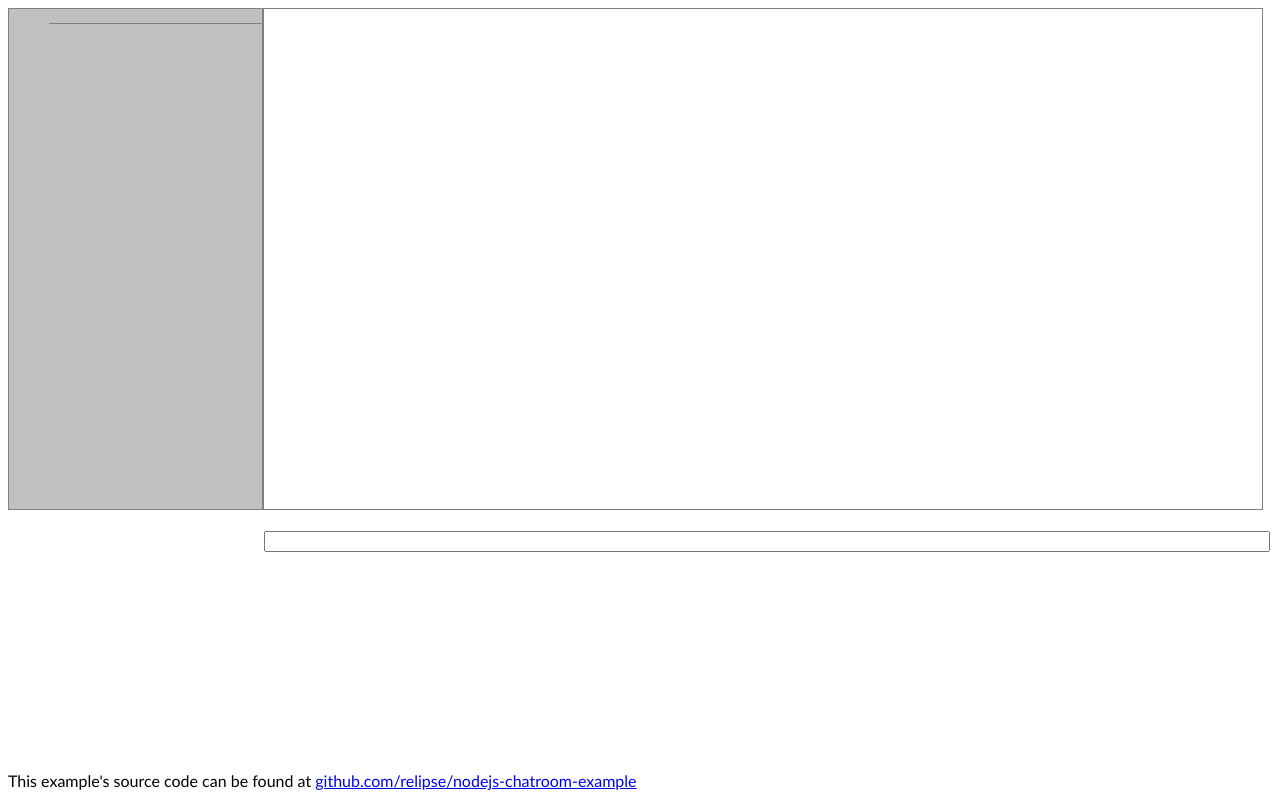
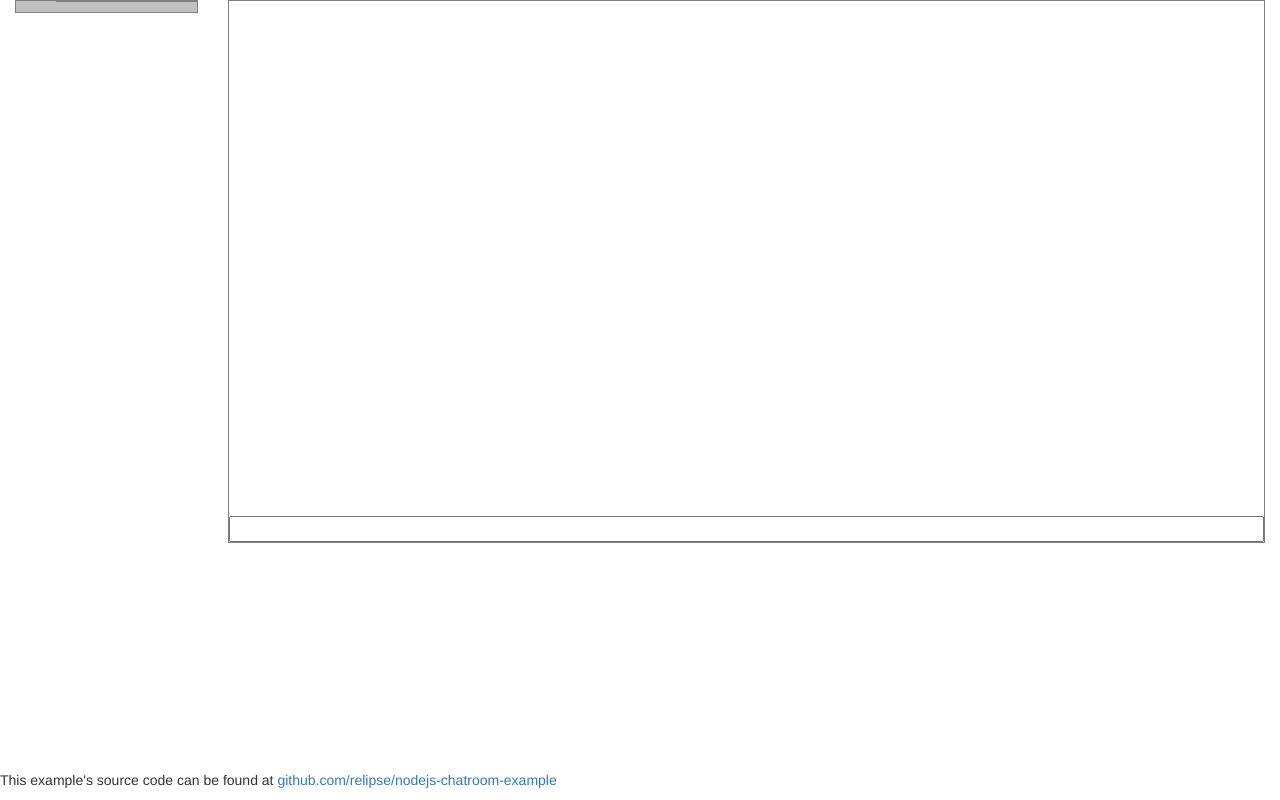
Before and after one commit to relipse/nodejs-chatroom-example, a website: page public/index.html in a window 1280 px wide. Drawn offline with nearby package versions, Linux system fonts and the light colour scheme; no server answers.

Commit message:
trying out bootstrap implementation

```diff
--- a/public/css/chatroom.css
+++ b/public/css/chatroom.css
@@ -3,9 +3,6 @@ body {
 }
 
 .members {
-  float: left;
-  width: 20%;
-  height: 500px;
   background-color: silver;
   border: 1px solid gray;
   font-size: .9em;
@@ -24,9 +21,6 @@ body {
 }
 
 .messages {
-  width: 79%;
-  height: 500px;
-  float: left;
   background-color: #FFFFFF;
   border: 1px solid gray;
 }
--- a/public/index.html
+++ b/public/index.html
@@ -1,15 +1,26 @@
 <!DOCTYPE html>
-<html>
+<html lang="en">
 <head>
 <link rel="stylesheet" href="css/chatroom.css" type="text/css" media="screen, projection" />
+<!-- Latest compiled and minified CSS -->
+<link rel="stylesheet" href="https://maxcdn.bootstrapcdn.com/bootstrap/3.3.5/css/bootstrap.min.css">
+
+<!-- Optional theme -->
+<link rel="stylesheet" href="https://maxcdn.bootstrapcdn.com/bootstrap/3.3.5/css/bootstrap-theme.min.css">
+<meta name="viewport" content="width=device-width, initial-scale=1">
 <script src="/socket.io/socket.io.js"></script>
 </head>
 <body>
+<div class="container-fluid">
+	<div class="row">
+		<div class="col-xs-2">
 			<div class="members">
 				<ul class="memberList">
 					<li class="me"></li>
 				</ul>
 			</div>
+		</div>
+		<div class="col-xs-10">
 			<div class="messages">
 				<ul>
 
@@ -20,12 +31,18 @@
 					</form>
 				</div>
 			</div>
+		</div>
+	</div>
+</div>
 
 <footer>
 This example's source code can be found at <a target="_blank" href="https://github.com/relipse/nodejs-chatroom-example">github.com/relipse/nodejs-chatroom-example</a>
 </footer>
 
 <script src="js/jquery-2.1.4.min.js"></script>
+<!-- Latest compiled and minified JavaScript -->
+<script src="https://maxcdn.bootstrapcdn.com/bootstrap/3.3.5/js/bootstrap.min.js"></script>
+
 <script src="js/ChatCommandProcessor.js"></script>
 <script src="js/index.js"></script>
 </body>
```
Lines whose indentation alone changed are shown as unchanged.
